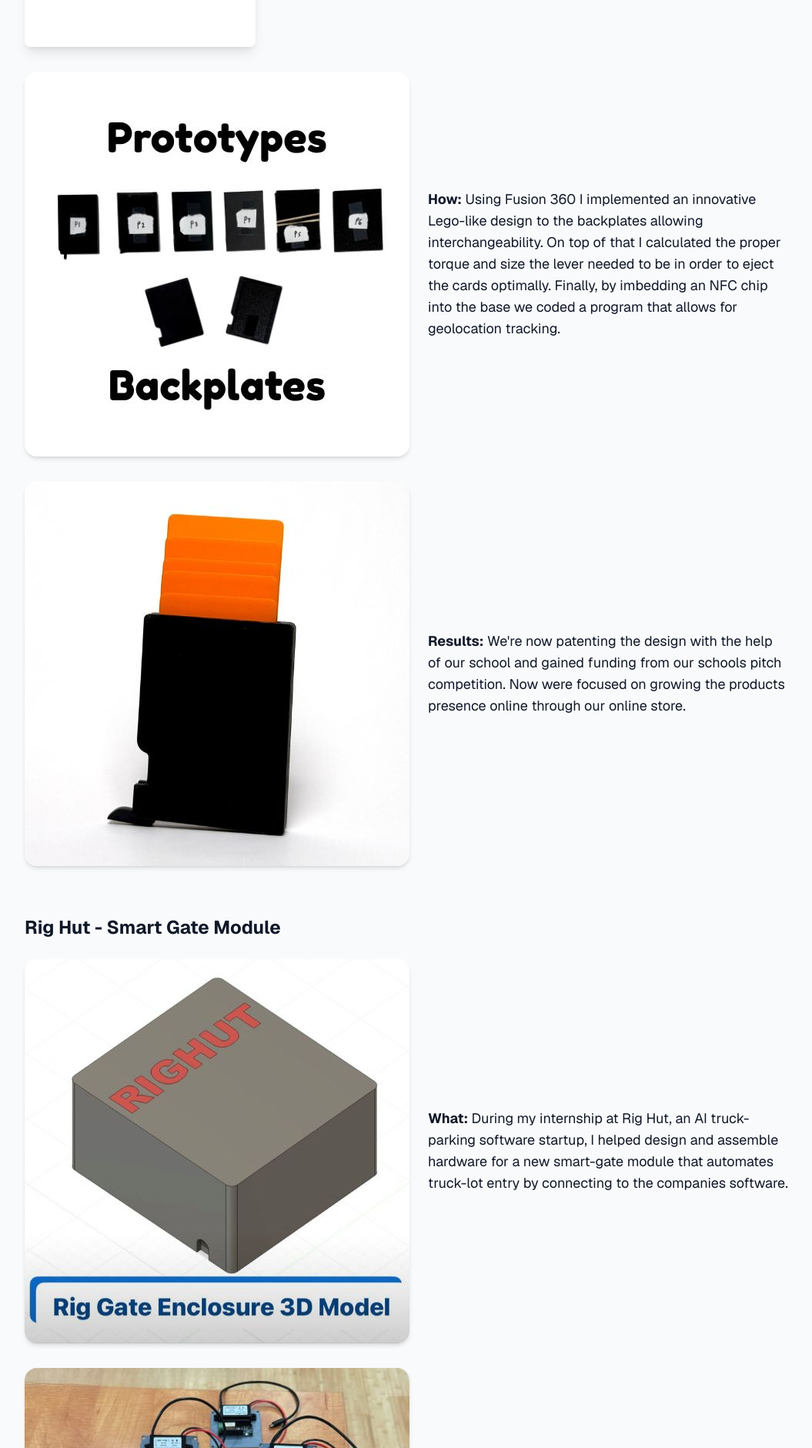
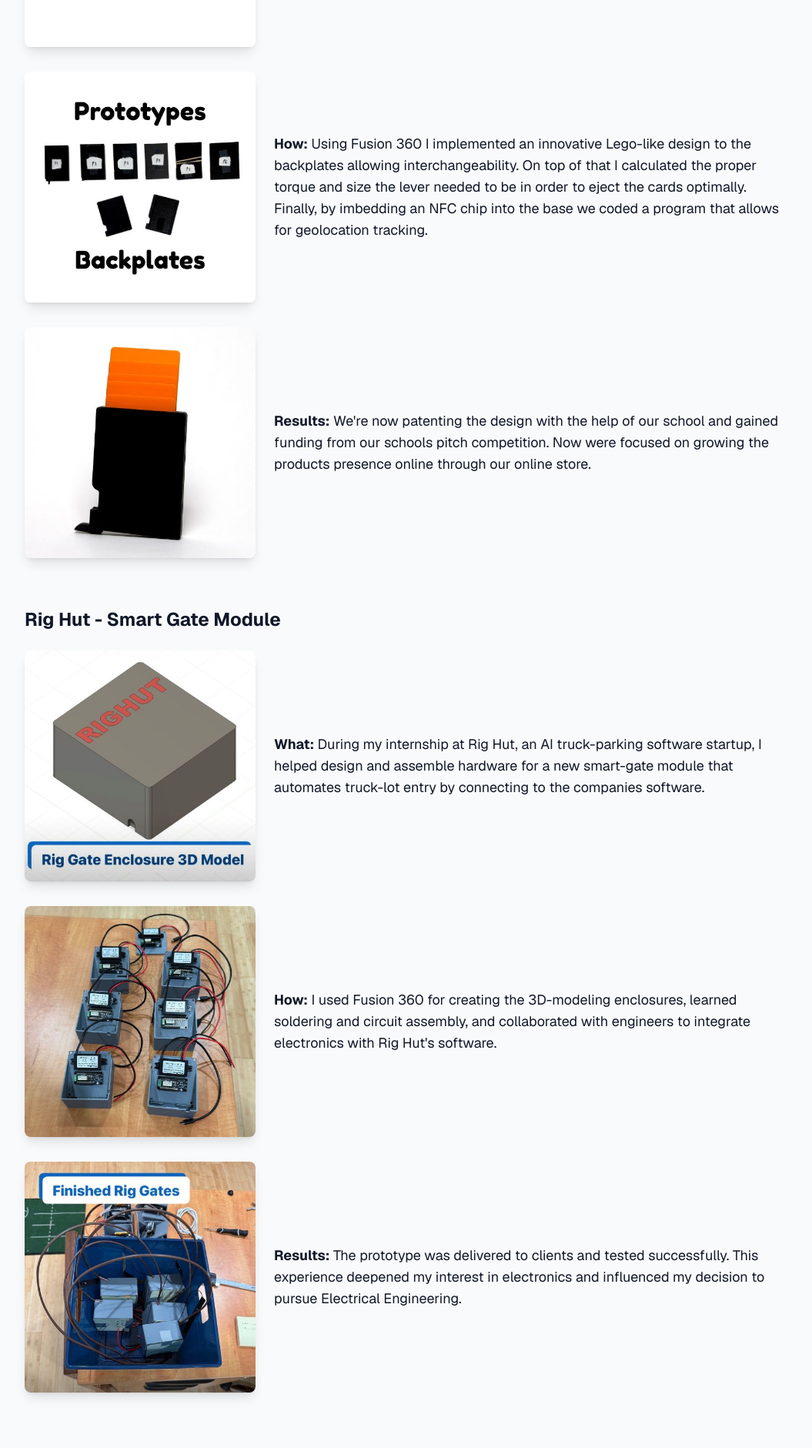
Before and after one commit to michaeljrodriguezclass26/michael-portfolio, a Next.js app: page / in a window 1280 px wide. Shown: the part 799-2680 px from the top of the page at 77% size, without its empty margins (112-1167 px from the left). Built offline with nearby package versions, Linux system fonts and the light colour scheme.

Commit message:
Improved mobile image responsiveness and sizing

```diff
--- a/app/page.tsx
+++ b/app/page.tsx
@@ -56,7 +56,7 @@
           <img
             src="images/stack-wallet-how.jpg"
             alt="The Stack - design process"
-            className="w-[500px] h-[500px] object-cover rounded-2xl shadow-md mb-4 md:mb-0 md:mr-6"
+            className="w-full max-w-[300px] aspect-square object-cover rounded-lg shadow-lg mb-4 md:mb-0 md:mr-6"
           />
           <p className="text-lg">
             <strong>How:</strong> Using Fusion 360 I implemented an innovative Lego-like
@@ -72,7 +72,7 @@
           <img
             src="images/stack-wallet-results.jpg"
             alt="The Stack - results"
-            className="w-[500px] h-[500px] object-cover rounded-2xl shadow-md mb-4 md:mb-0 md:mr-6"
+            className="w-full max-w-[300px] aspect-square object-cover rounded-lg shadow-lg mb-4 md:mb-0 md:mr-6"
           />
           <p className="text-lg">
             <strong>Results:</strong> We're now patenting the design with the help of our school
@@ -90,7 +90,7 @@
             <img
               src="images/rig-hut-what.jpg"
               alt="Rig Hut module concept"
-              className="w-[500px] h-[500px] object-cover rounded-2xl shadow-md mb-4 md:mb-0 md:mr-6"
+              className="w-full max-w-[300px] aspect-square object-cover rounded-lg shadow-lg mb-4 md:mb-0 md:mr-6"
             />
             <p className="text-lg">
             <strong>What:</strong> During my internship at Rig Hut, an AI truck-parking
@@ -105,7 +105,7 @@
           <img
             src="images/rig-hut-how.jpg"
             alt="Rig Hut module development"
-            className="w-[500px] h-[500px] object-cover rounded-2xl shadow-md mb-4 md:mb-0 md:mr-6"
+            className="w-full max-w-[300px] aspect-square object-cover rounded-lg shadow-lg mb-4 md:mb-0 md:mr-6"
           />
           <p className="text-lg">
             <strong>How:</strong> I used Fusion 360 for creating the 3D-modeling enclosures, learned
@@ -119,7 +119,7 @@
           <img
             src="images/rig-hut-results.jpg"
             alt="Rig Hut gate module results"
-            className="w-[500px] h-[500px] object-cover rounded-2xl shadow-md mb-4 md:mb-0 md:mr-6"
+            className="w-full max-w-[300px] aspect-square object-cover rounded-lg shadow-lg mb-4 md:mb-0 md:mr-6"
           />
           <p className="text-lg">
             <strong>Results:</strong> The prototype was delivered to clients and tested
@@ -133,21 +133,21 @@
           <div className="space-y-8">
             {/* Image 1 */}
             <div className="flex flex-col md:flex-row items-center">
-              <img src="/biotech1.jpg" alt="Biotech - Design" className="w-[500px] h-[500px] rounded-2xl shadow-lg mb-4 md:mb-0 md:mr-8" />
+              <img src="/biotech1.jpg" alt="Biotech - Design" className="w-full max-w-[300px] aspect-square object-cover rounded-lg shadow-lg mb-4 md:mb-0 md:mr-6" />
               <p className="text-lg leading-relaxed">
                 <strong>What:</strong> Designed a medical device concept to improve airflow through the Eustachian tube — potentially alleviating chronic ear pressure.
               </p>
             </div>
             {/* Image 2 */}
             <div className="flex flex-col md:flex-row items-center">
-              <img src="/biotech2.jpg" alt="Biotech - Development" className="w-[500px] h-[500px] rounded-2xl shadow-lg mb-4 md:mb-0 md:mr-8" />
+              <img src="/biotech2.jpg" alt="Biotech - Development" className="w-full max-w-[300px] aspect-square object-cover rounded-lg shadow-lg mb-4 md:mb-0 md:mr-6" />
               <p className="text-lg leading-relaxed">
                 <strong>How:</strong> Created CAD models in Fusion 360 integrating fluid dynamics principles, collaborated with mentors, and researched biomedical airflow systems.
               </p>
             </div>
             {/* Image 3 */}
             <div className="flex flex-col md:flex-row items-center">
-              <img src="/biotech3.jpg" alt="Biotech - Results" className="w-[500px] h-[500px] rounded-2xl shadow-lg mb-4 md:mb-0 md:mr-8" />
+              <img src="/biotech3.jpg" alt="Biotech - Results" className="w-full max-w-[300px] aspect-square object-cover rounded-lg shadow-lg mb-4 md:mb-0 md:mr-6" />
               <p className="text-lg leading-relaxed">
                 <strong>Results:</strong> Developed a functional prototype concept and investor-ready pitch, combining biomedical and engineering design thinking.
               </p>
@@ -160,13 +160,13 @@
           <h3 className="text-2xl font-bold mb-6">Skeeball Mini Game</h3>
           <div className="space-y-8">
             <div className="flex flex-col md:flex-row items-center">
-              <img src="/skeeball1.jpg" alt="Skeeball - What and How" className="w-[500px] h-[500px] rounded-2xl shadow-lg mb-4 md:mb-0 md:mr-8" />
+              <img src="/skeeball1.jpg" alt="Skeeball - What and How" className="w-full max-w-[300px] aspect-square object-cover rounded-lg shadow-lg mb-4 md:mb-0 md:mr-6" />
               <p className="text-lg leading-relaxed">
                 <strong>What & How:</strong> Built a tabletop skeeball arcade game using 3D printed ramps and scoring rings. Learned about motion control and precision printing through repeated testing.
               </p>
             </div>
             <div className="flex flex-col md:flex-row items-center">
-              <img src="/skeeball2.jpg" alt="Skeeball - Results" className="w-[500px] h-[500px] rounded-2xl shadow-lg mb-4 md:mb-0 md:mr-8" />
+              <img src="/skeeball2.jpg" alt="Skeeball - Results" className="w-full max-w-[300px] aspect-square object-cover rounded-lg shadow-lg mb-4 md:mb-0 md:mr-6" />
               <p className="text-lg leading-relaxed">
                 <strong>Results:</strong> Demonstrated motion accuracy and aesthetics in design, blending fun gameplay with mechanical design principles.
               </p>
@@ -179,14 +179,14 @@
           <h3 className="text-2xl font-bold mb-6">3D Printed Business Cards</h3>
           <div className="space-y-8">
             <div className="flex flex-col md:flex-row items-center">
-              <img src="/businesscard1.jpg" alt="3D Printed Business Cards - What and How" className="w-[500px] h-[500px] rounded-2xl shadow-lg mb-4 md:mb-0 md:mr-8" />
+              <img src="/businesscard1.jpg" alt="3D Printed Business Cards - What and How" className="w-full max-w-[300px] aspect-square object-cover rounded-lg shadow-lg mb-4 md:mb-0 md:mr-6" />
               <p className="text-lg leading-relaxed">
                 <strong>What & How:</strong> Designed and 3D printed custom business cards for <strong>P&M Prints</strong>, experimenting with dual-color PLA and embossed text.
                 Modeled designs in <strong>Fusion 360</strong> and refined print settings for detail and durability.
               </p>
             </div>
             <div className="flex flex-col md:flex-row items-center">
-              <img src="/businesscard2.jpg" alt="3D Printed Business Cards - Results" className="w-[500px] h-[500px] rounded-2xl shadow-lg mb-4 md:mb-0 md:mr-8" />
+              <img src="/businesscard2.jpg" alt="3D Printed Business Cards - Results" className="w-full max-w-[300px] aspect-square object-cover rounded-lg shadow-lg mb-4 md:mb-0 md:mr-6" />
               <p className="text-lg leading-relaxed">
                 <strong>Results:</strong> Produced fully functional and visually striking cards that serve as both a professional introduction and a physical showcase of 3D printing craftsmanship.
               </p>
@@ -199,13 +199,13 @@
           <h3 className="text-2xl font-bold mb-6">Light Switch Cover with Attachments</h3>
           <div className="space-y-8">
             <div className="flex flex-col md:flex-row items-center">
-              <img src="/lightswitch1.jpg" alt="Light Switch - What and How" className="w-[500px] h-[500px] rounded-2xl shadow-lg mb-4 md:mb-0 md:mr-8" />
+              <img src="/lightswitch1.jpg" alt="Light Switch - What and How" className="w-full max-w-[300px] aspect-square object-cover rounded-lg shadow-lg mb-4 md:mb-0 md:mr-6" />
               <p className="text-lg leading-relaxed">
                 <strong>What & How:</strong> Designed a 3D printed switch plate with modular magnetic attachments for key holders, pens, and accessories — improving everyday utility.
               </p>
             </div>
             <div className="flex flex-col md:flex-row items-center">
-              <img src="/lightswitch2.jpg" alt="Light Switch - Results" className="w-[500px] h-[500px] rounded-2xl shadow-lg mb-4 md:mb-0 md:mr-8" />
+              <img src="/lightswitch2.jpg" alt="Light Switch - Results" className="w-full max-w-[300px] aspect-square object-cover rounded-lg shadow-lg mb-4 md:mb-0 md:mr-6" />
               <p className="text-lg leading-relaxed">
                 <strong>Results:</strong> Learned about ergonomic design, part tolerances, and how to align function with aesthetic appeal.
               </p>
@@ -218,13 +218,13 @@
           <h3 className="text-2xl font-bold mb-6">Airplane Slingshot</h3>
           <div className="space-y-8">
             <div className="flex flex-col md:flex-row items-center">
-              <img src="/airplane1.jpg" alt="Airplane - What and How" className="w-[500px] h-[500px] rounded-2xl shadow-lg mb-4 md:mb-0 md:mr-8" />
+              <img src="/airplane1.jpg" alt="Airplane - What and How" className="w-full max-w-[300px] aspect-square object-cover rounded-lg shadow-lg mb-4 md:mb-0 md:mr-6" />
               <p className="text-lg leading-relaxed">
                 <strong>What & How:</strong> Created a handheld slingshot device that launches foam airplanes. Experimented with tension mechanics, range optimization, and safe design.
               </p>
             </div>
             <div className="flex flex-col md:flex-row items-center">
-              <img src="/airplane2.jpg" alt="Airplane - Results" className="w-[500px] h-[500px] rounded-2xl shadow-lg mb-4 md:mb-0 md:mr-8" />
+              <img src="/airplane2.jpg" alt="Airplane - Results" className="w-full max-w-[300px] aspect-square object-cover rounded-lg shadow-lg mb-4 md:mb-0 md:mr-6" />
               <p className="text-lg leading-relaxed">
                 <strong>Results:</strong> Improved knowledge of projectile motion, tension systems, and mechanical prototyping.
               </p>
@@ -237,13 +237,13 @@
           <h3 className="text-2xl font-bold mb-6">Gear-Shaped Phone Holder</h3>
           <div className="space-y-8">
             <div className="flex flex-col md:flex-row items-center">
-              <img src="/gear1.jpg" alt="Gear Holder - What and How" className="w-[500px] h-[500px] rounded-2xl shadow-lg mb-4 md:mb-0 md:mr-8" />
+              <img src="/gear1.jpg" alt="Gear Holder - What and How" className="w-full max-w-[300px] aspect-square object-cover rounded-lg shadow-lg mb-4 md:mb-0 md:mr-6" />
               <p className="text-lg leading-relaxed">
                 <strong>What & How:</strong> Designed a functional and decorative phone holder in the shape of interlocking gears to explore aesthetic 3D design and mechanical alignment.
               </p>
             </div>
             <div className="flex flex-col md:flex-row items-center">
-              <img src="/gear2.jpg" alt="Gear Holder - Results" className="w-[500px] h-[500px] rounded-2xl shadow-lg mb-4 md:mb-0 md:mr-8" />
+              <img src="/gear2.jpg" alt="Gear Holder - Results" className="w-full max-w-[300px] aspect-square object-cover rounded-lg shadow-lg mb-4 md:mb-0 md:mr-6" />
               <p className="text-lg leading-relaxed">
                 <strong>Results:</strong> Learned how to combine engineering with visual appeal, balancing structure, symmetry, and usability.
               </p>
```
